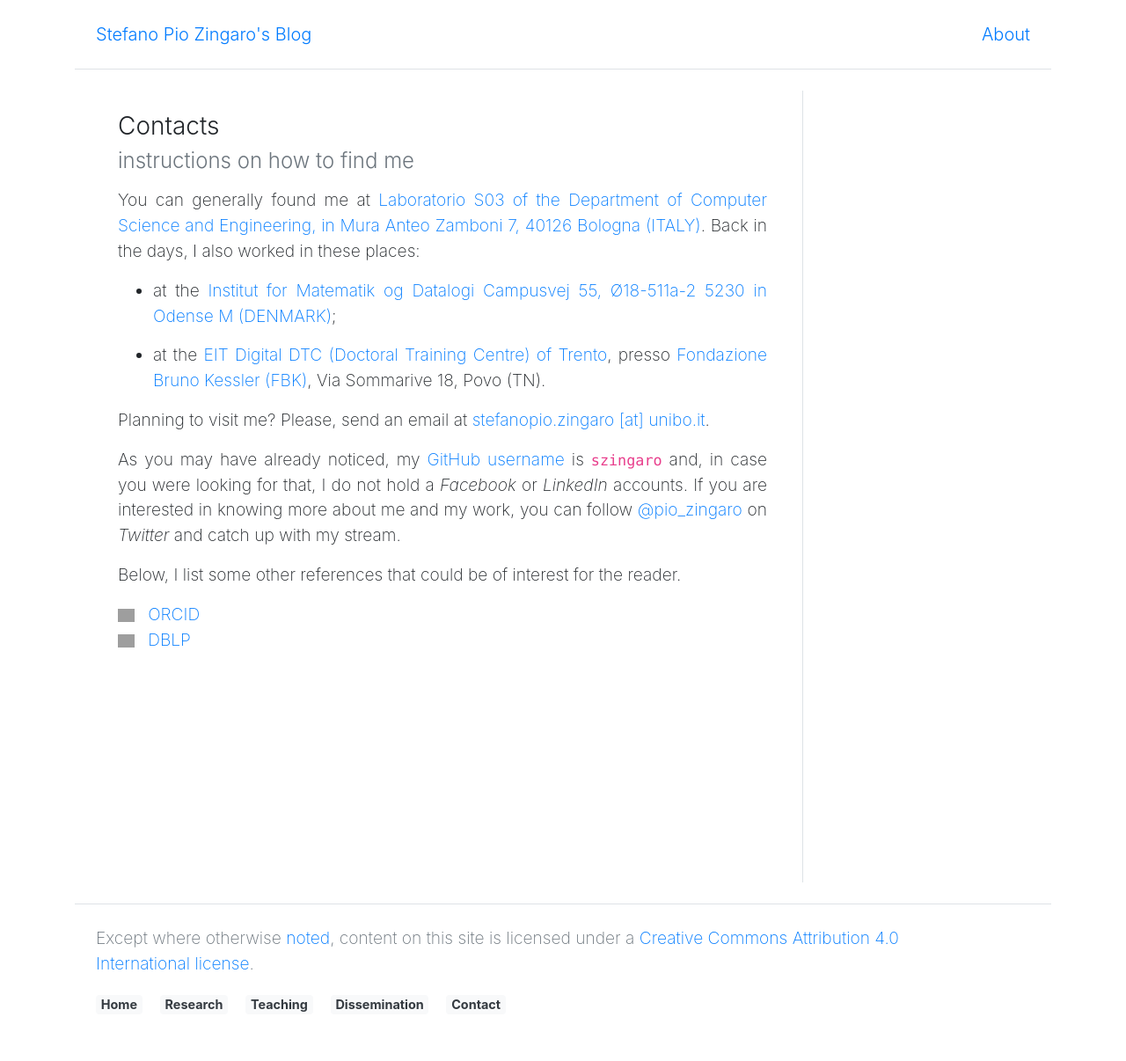
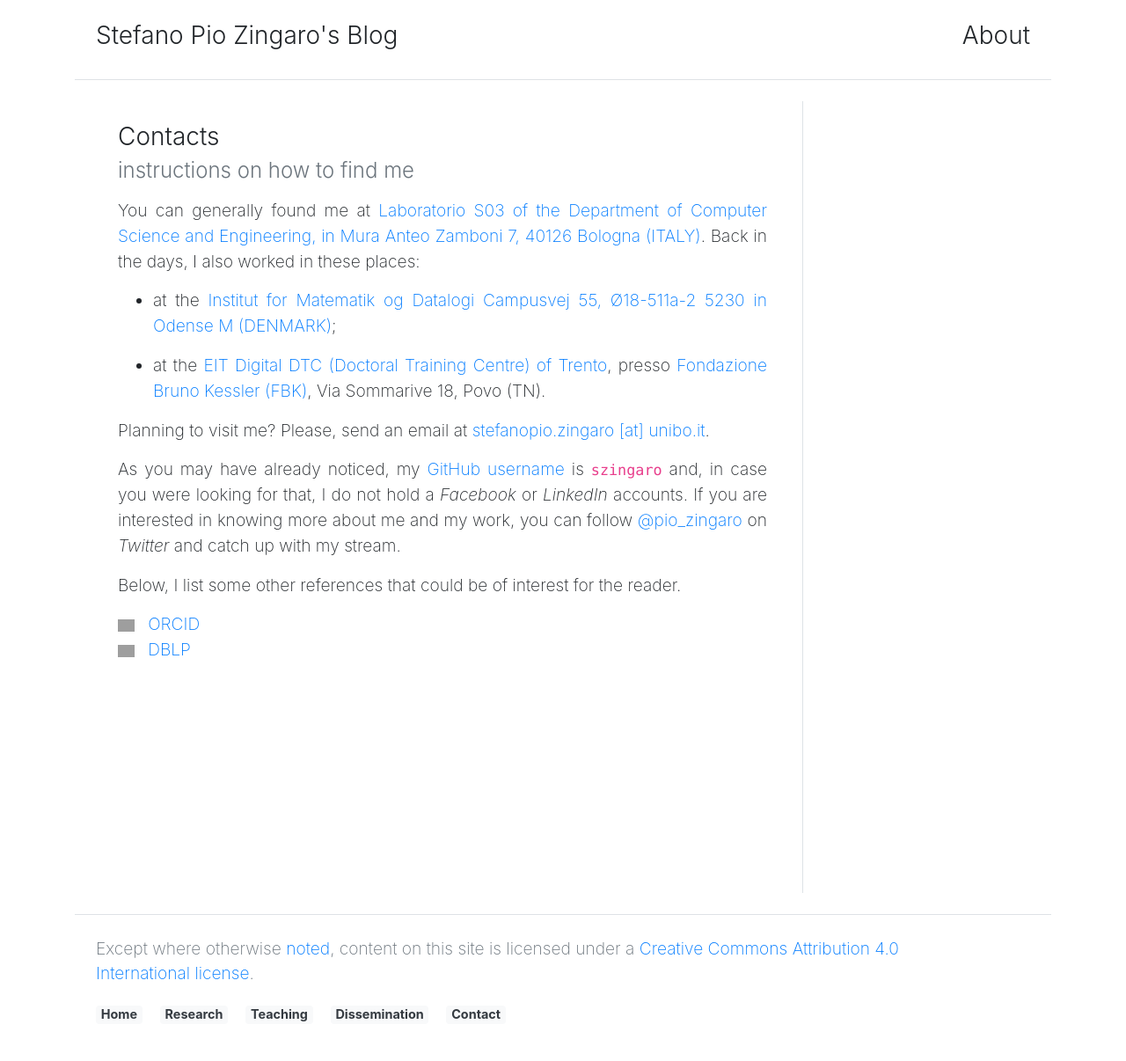
Before and after one commit to saltgz/saltgz.github.io, a Jekyll site: the page built from _pages/contact.md, in a window 1280 px wide. Shown: the whole page at 88% size. Built offline with Jekyll 4.4.1, drawn with Linux system fonts in a browser that asks for light colours; comment, search, counter and statistics services are not loaded; grey boxes are pictures that could not be loaded.

Commit message:
Update style.yml

```diff
--- a/_data/style.yml
+++ b/_data/style.yml
@@ -1,9 +1,9 @@
 header:
   content:
     left: >
-      <a href="/" class="lead">Stefano Pio Zingaro's Blog</a>
+      <h3 class="font-weight-light"><a href="/" class="text-reset">Stefano Pio Zingaro's Blog</a></h3>
     right: >
-      <a href="/contact" class="lead">About</a>
+      <h3 class="font-weight-light"><a href="/contact" class="text-reset">About</a></h3>
   google-analytics-id: UA-112361799-1
 
 main:
```
